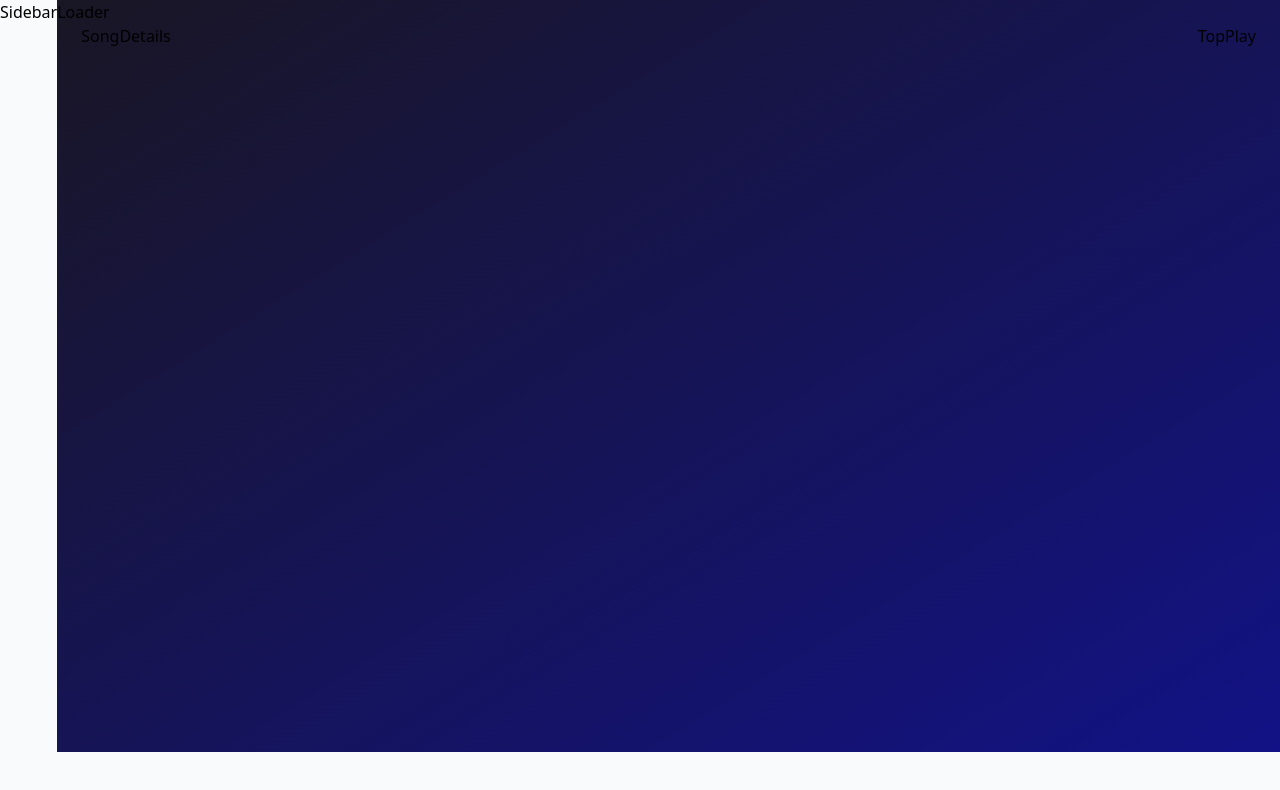
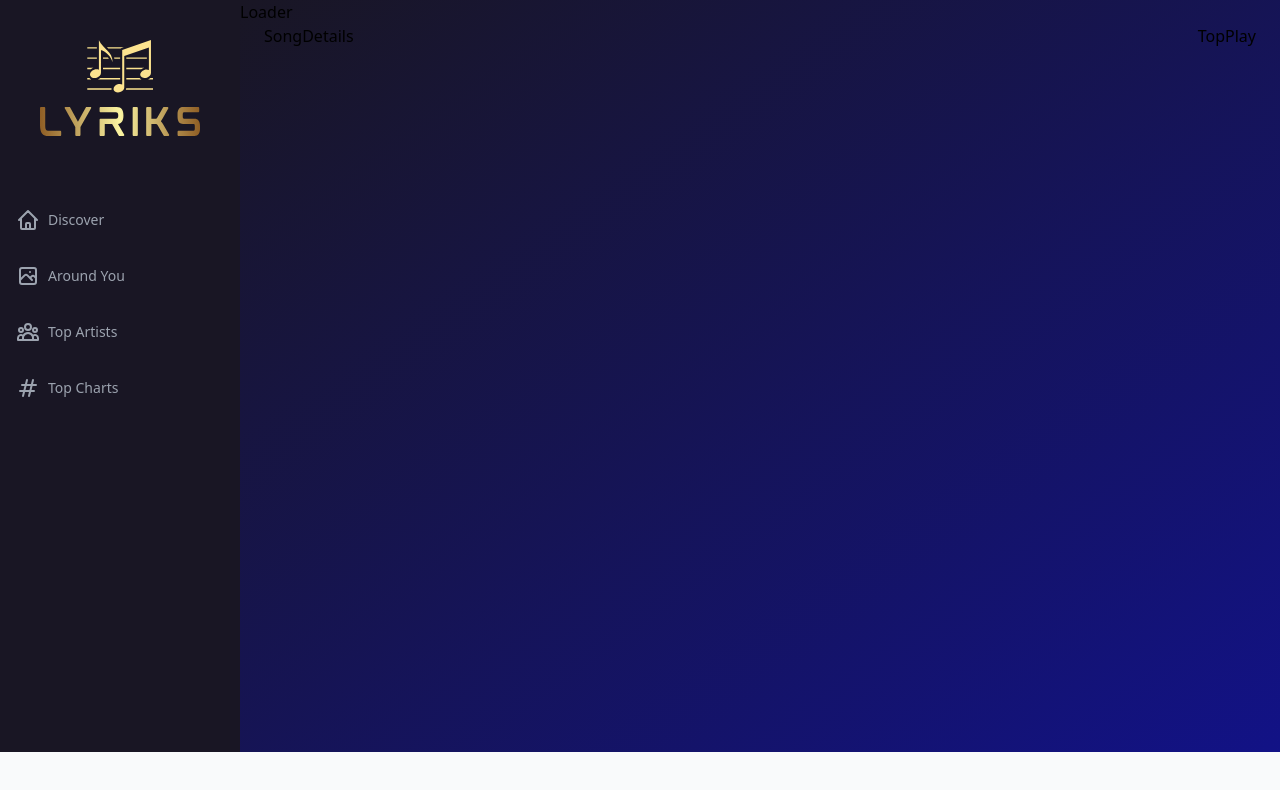
Before and after one commit to quockhanhwork/lyriks, a React (Vite) app: page /songs/1 in a window 1280 px wide. Shown: the top 790 px of the page. Built offline with nearby package versions, Linux system fonts and the light colour scheme.

Commit message:
handle layout Sidebar

```diff
--- a/src/components/Sidebar.jsx
+++ b/src/components/Sidebar.jsx
@@ -1,5 +1,47 @@
-const Sidebar = () => (
-  <div>Sidebar</div>
+import { useState } from "react";
+import { NavLink } from "react-router-dom";
+import { RiCloseLine } from "react-icons/ri";
+import { HiOutlineMenu } from "react-icons/hi";
+
+import { logo } from "../assets";
+import { links } from "../assets/constants";
+
+const NavLinks = ({ handleClick }) => (
+  <div className="mt-10">
+    {links.map((item) => (
+      <NavLink
+        className="flex flex-row justify-start items-center my-8 text-sm font-medium text-gray-400 hover:text-cyan-400"
+        onClick={() => handleClick && handleClick()}
+        key={item.name}
+        to={item.to}
+      >
+        <item.icon className="w-6 h-6 mr-2" />
+        {item.name}
+      </NavLink>
+    ))}
+  </div>
 );
+const Sidebar = () => {
+  const [mobileMenuOpen, setMobileMenuOpen] = useState(false);
 
+  return (
+    <>
+      <div className="md:flex hidden flex-col w-[240px] py-10 px-4 bg-[#191624]">
+        <img src={logo} alt="logo" className="w-full h-24 object-contain" />
+        <NavLinks />
+      </div>
+      <div className="absolute md:hidden block top-6 right-3  ">
+          {mobileMenuOpen? (
+            <RiCloseLine className="w-6 h-6 text-white  mr-2"
+            onClick={()=>setMobileMenuOpen(false)}/>
+          ): <HiOutlineMenu className="w-6 h-6 text-white  mr-2"
+          onClick={()=>setMobileMenuOpen(true)}/>}
+      </div>
+      <div className={`absolute top-0 h-screen w-2/3 bg-gradient-to-tl from-white/10 to-[#483d8b] backdrop-blur-lg z-10 p-6 md:hidden smooth-transition ${mobileMenuOpen ? 'left-0' : '-left-full'}`}>
+        <img src={logo} alt="logo" className="w-full h-24 object-contain" />
+        <NavLinks handleClick={()=>setMobileMenuOpen(false)} />
+      </div>
+    </>
+  );
+};
 export default Sidebar;
```
